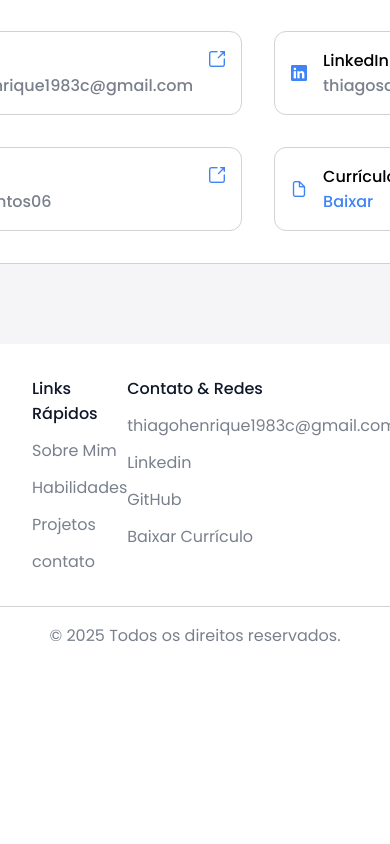
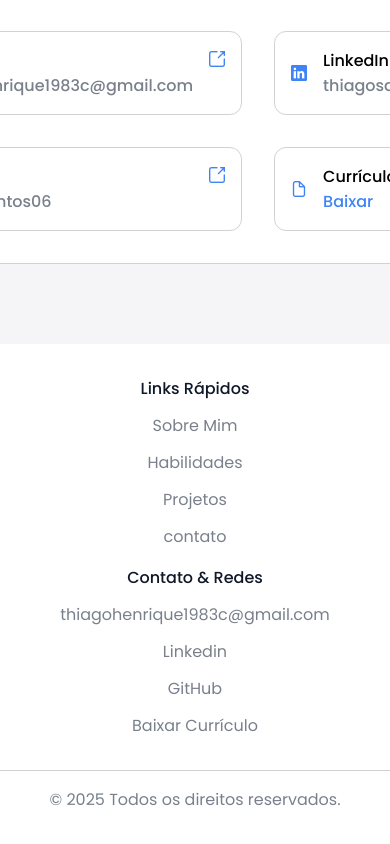
Before and after one commit to ThiagoSantos06/portfolio_thiago, an Angular app: page / in a window 390 px wide. Shown: the part 5856-6700 px from the top of the page. Before the commit the page ends 6536 px from the top, so only its background shows below. Built offline with nearby package versions, Linux system fonts and the light colour scheme.

Commit message:
💄 style: Adicionar responsividade do footer

```diff
--- a/src/app/shared/components/footer/footer.css
+++ b/src/app/shared/components/footer/footer.css
@@ -56,3 +56,16 @@ a:hover {
 .rights-text {
     color: var(--color-2);
 }
+
+@media (max-width: 500px) {
+    .content-footer {
+        flex-direction: column;
+        align-items: center;
+        gap: 1rem;
+    }
+
+    .content-links, .content-contact {
+        align-items: center;
+        text-align: center;
+    }
+}
--- a/src/app/shared/components/footer/footer.ts
+++ b/src/app/shared/components/footer/footer.ts
@@ -15,7 +15,7 @@ export class Footer {
   scrollTo(link: string) {
     const section = document.getElementById(link);
     if (section) {
-      section.scrollIntoView({ behavior: 'smooth', block: 'center' });
+      section.scrollIntoView({ behavior: 'smooth', block: 'start' });
     }
   }
 }
```
